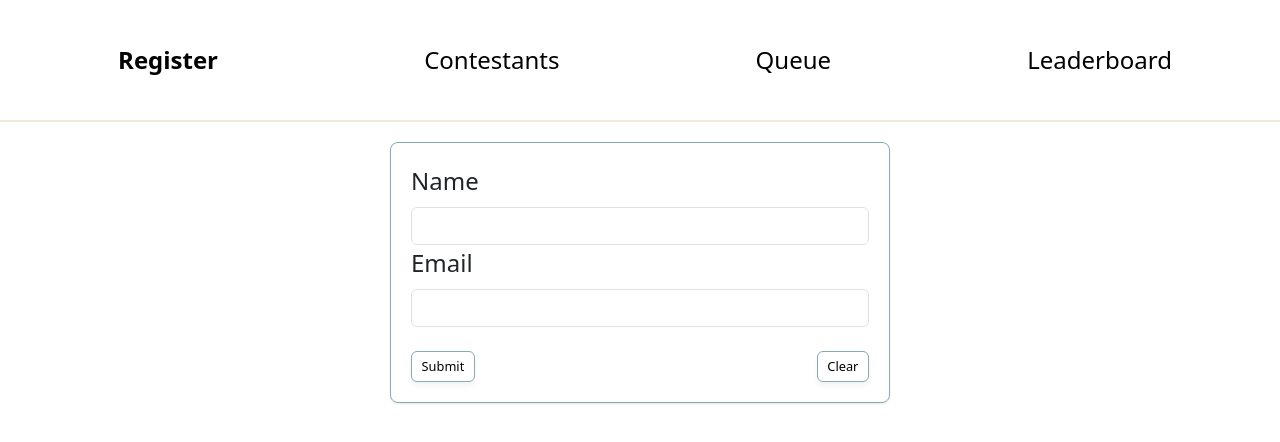
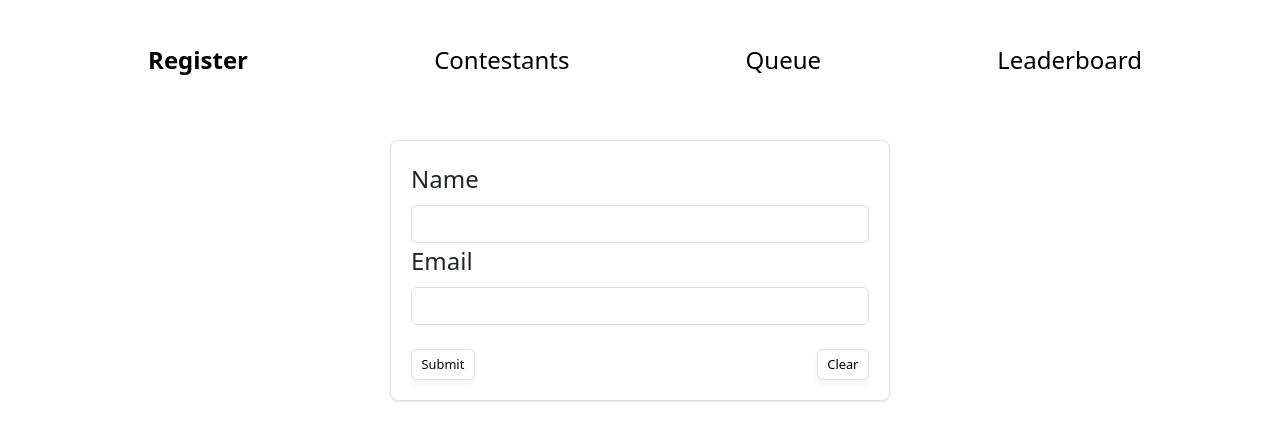
Before and after one commit to CAG-Contactor/admin-ui, a React (Create React App) app: page /register in a window 1280 px wide. Shown: the top 442 px of the page. Built offline with nearby package versions, Linux system fonts and the light colour scheme; the HTML template or start-up script is replaced by a standard one.

Commit message:
Ändrat till läsbara namn på färger

```diff
--- a/src/components/CommonStyles.css
+++ b/src/components/CommonStyles.css
@@ -6,11 +6,11 @@
     overflow-y: auto;
     max-width: 800px;
     margin: 0 auto;
-    border: 1px solid var(--secondary-color);
+    border: 1px solid var(--soft-gray);
 }
 
 .list-group-item {
-    color: var(--on-highlight-color);
+    color: var(--black);
     padding: 0.5rem 0.8rem;
     border-radius: 8px;
     transition: background-color 0.3s ease, box-shadow 0.3s ease;
@@ -29,9 +29,9 @@
 }
 
 .btn-submit, .btn-clear, .btn-abort {
-    background-color: var(--highlight-color);
-    border-color: var(--secondary-color);
-    color: var(--on-highlight-color);
+    background-color: var(--white);
+    border-color: var(--soft-gray);
+    color: var(--black);
     box-shadow: 0 4px 6px var(--shadow-color);
     transition: background-color 0.3s ease, box-shadow 0.3s ease;
     padding: 0.3rem 0.6rem;
@@ -39,41 +39,41 @@
 }
 
 .btn-submit:hover, .btn-clear:hover, .btn-abort:hover {
-    background-color: var(--highlight-color);
-    color: var(--on-highlight-color);
+    background-color: var(--white);
+    color: var(--black);
     box-shadow: 0 6px 8px var(--shadow-color);
 }
 
 .btn-clear {
-    background-color: var(--highlight-color);
-    border-color: var(--secondary-color);
-    color: var(--on-highlight-color);
+    background-color: var(--white);
+    border-color: var(--soft-gray);
+    color: var(--black);
     box-shadow: 0 4px 6px var(--shadow-color);
     transition: background-color 0.3s ease, box-shadow 0.3s ease;
 }
 
 .btn-clear:hover {
-    background-color: var(--highlight-color);
-    color: var(--on-highlight-color);
+    background-color: var(--white);
+    color: var(--black);
     box-shadow: 0 6px 8px var(--shadow-color);
 }
 
 .btn-abort {
-    background-color: var(--highlight-color);
-    border-color: var(--highlight-color);
-    color: var(--on-highlight-color);
+    background-color: var(--white);
+    border-color: var(--white);
+    color: var(--black);
     box-shadow: 0 4px 6px var(--shadow-color);
     transition: background-color 0.3s ease, box-shadow 0.3s ease;
 }
 
 .btn-abort:hover {
-    background-color: var(--highlight-color);
-    color: var(--on-highlight-color);
+    background-color: var(--white);
+    color: var(--black);
     box-shadow: 0 6px 8px var(--shadow-color);
 }
 
 .message {
-    color: var(--on-highlight-color);
+    color: var(--black);
     text-align: center;
     margin-top: 1rem;
 }
--- a/src/components/layout/MainLayout.css
+++ b/src/components/layout/MainLayout.css
@@ -1,8 +1,9 @@
 .layout-header {
-    background-color: var(--header-background);
-    color: var(--primary-color);
+    max-width: 1200px;
+    width: 100%;
+    background-color: var(--white);
     padding: 10px;
-    margin-bottom: 20px;
+    margin: 0 auto 20px;
 }
 
 .layout {
@@ -10,7 +11,7 @@
     height: 200vh;
     display: flex;
     flex-direction: column;
-    background-color: var(--background-color);
+    background-color: var(--white);
 }
 
 .layout-nav ul {
@@ -28,13 +29,13 @@
 .layout-nav ul li a {
     text-decoration: none;
     font-size: 1.5rem;
-    color: var(--on-highlight-color);
+    color: var(--black);
 }
 
 .layout-nav ul li a.active {
     font-weight: bold;
-    color: var(--on-highlight-color);
-    border-bottom: 2px solid var(--highlight-color);
+    color: var(--black);
+    border-bottom: 2px solid var(--white);
     padding: 5px 10px;
     border-radius: 5px;
 }
--- a/src/components/leaderboard/Leaderboard.css
+++ b/src/components/leaderboard/Leaderboard.css
@@ -1,5 +1,5 @@
 .header-row {
-    color: var(--on-highlight-color);
+    color: var(--black);
     border: none;
     padding-bottom: 20px;
 }
--- a/src/components/register/Register.css
+++ b/src/components/register/Register.css
@@ -2,7 +2,7 @@
     max-width: 500px;
     padding: 20px;
     margin: 0 auto;
-    border: 1px solid var(--secondary-color); /* Add border */
+    border: 1px solid var(--soft-gray); /* Add border */
     border-radius: 8px; /* Add border radius */
     box-shadow: 0 1px 2px rgba(0, 0, 0, 0.1); /* Add box shadow */
 }
--- a/src/index.css
+++ b/src/index.css
@@ -1,11 +1,8 @@
 :root {
-    --primary-color: #f0ebd8; /* Soft beige as the main color */
-    --secondary-color: #8BAAAD; /* Soft green-blue for subtle accents */
-    --background-color: #ffffff; /* Light gray-blue background for softness */
-    --highlight-color: #ffffff; /* Sand-colored tone for attention */
-    --on-highlight-color: #000000; /* Black color for text on highlight */
+    --white: #ffffff; /* Light gray-blue background for softness */
+    --black: #000000; /* Black color for text on highlight */
+    --soft-gray: #e0e0e0; /* Soft green-blue for subtle accents */
     --highlight-accent-color: #6A8D92; /* Sand-colored tone for attention */
-    --header-background: #ffffff; /* Dark muted blue-gray for the header */
     --shadow-color: rgba(0, 0, 0, 0.05); /* Very soft shadow */
 }
 
@@ -15,7 +12,7 @@
     margin: 0 auto;
     padding: 2rem;
     max-width: 960px;
-    background-color: var(--background-color);
+    background-color: var(--white);
     border-radius: 8px;
     box-shadow: 0 4px 8px rgba(0, 0, 0, 0.1);
     box-sizing: border-box;
@@ -31,11 +28,9 @@ body {
 
 /* Header styles */
 header {
-    background-color: var(--header-background);
-    color: var(--primary-color);
+    background-color: var(--white);
     padding: 1rem 0;
     text-align: center;
-    border-bottom: 2px solid var(--primary-color);
 }
 
 header h1 {
@@ -69,5 +64,5 @@ nav ul li a {
 }
 
 nav ul li a:hover {
-    color: var(--on-highlight-color);
+    color: var(--black);
 }
```
